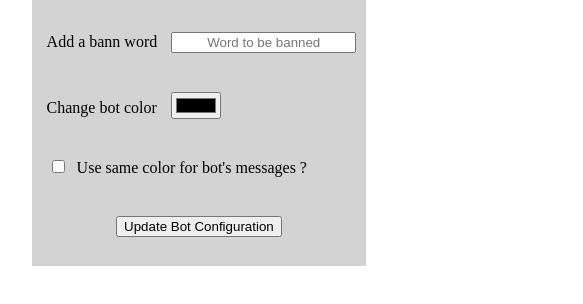
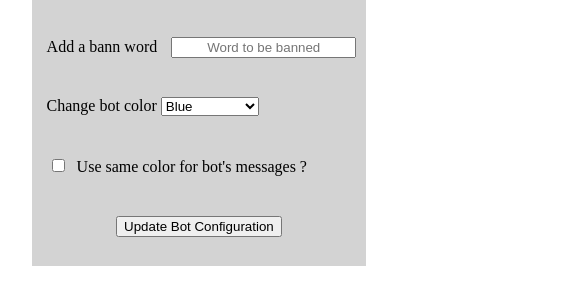
Before and after one commit to charles-claude/Embedded, a website: page templates/home.html in a window 1280 px wide. Shown: the part 310-614 px from the top of the page, 163-746 px from the left. Drawn offline with nearby package versions, Linux system fonts and the light colour scheme.

Commit message:
change colorpikcer

```diff
--- a/static/script.js
+++ b/static/script.js
@@ -4,7 +4,7 @@ $("#update").click(function(){
     var slow = document.getElementById("slow").checked
     var unique = document.getElementById("unique").checked
     var slowduration = document.getElementById("slowduration").value
-    var botcolor = document.getElementById("colorpicker").value
+    var botcolor = document.getElementById("color").value
     var samecolor = document.getElementById("samecolor").checked
 
     var bannword = document.getElementById("bword").value
--- a/templates/home.html
+++ b/templates/home.html
@@ -36,7 +36,24 @@
                 <div class="Param">
                     <div>
                         <label>Change bot color</label>
-                        <input type="color" id='colorpicker'>
+                        <select id="color">
+                            <option value="Blue">Blue</option>
+                            <option value="BlueViolet">BlueViolet</option>
+                            <option value="CadetBlue">CadetBlue</option>
+                            <option value="Chocolate">Chocolate</option>
+                            <option value="Coral">Coral</option>
+                            <option value="DodgerBlue">DodgerBlue</option>
+                            <option value="Firebrick">Firebrick</option>
+                            <option value="GoldenRod">GoldenRod</option>
+                            <option value="Green">Green</option>
+                            <option value="HotPink">HotPink</option>
+                            <option value="OrangeRed"> OrangeRed</option>
+                            <option value="Red">Red</option>
+                            <option value="SeaGreen">SeaGreen</option>
+                            <option value="SpringGreen">SpringGreen</option>
+                            <option value="YellowGreen">YellowGreen</option>
+
+                          </select>
                     </div>
                 </div>
                 <div class="Param">
```
